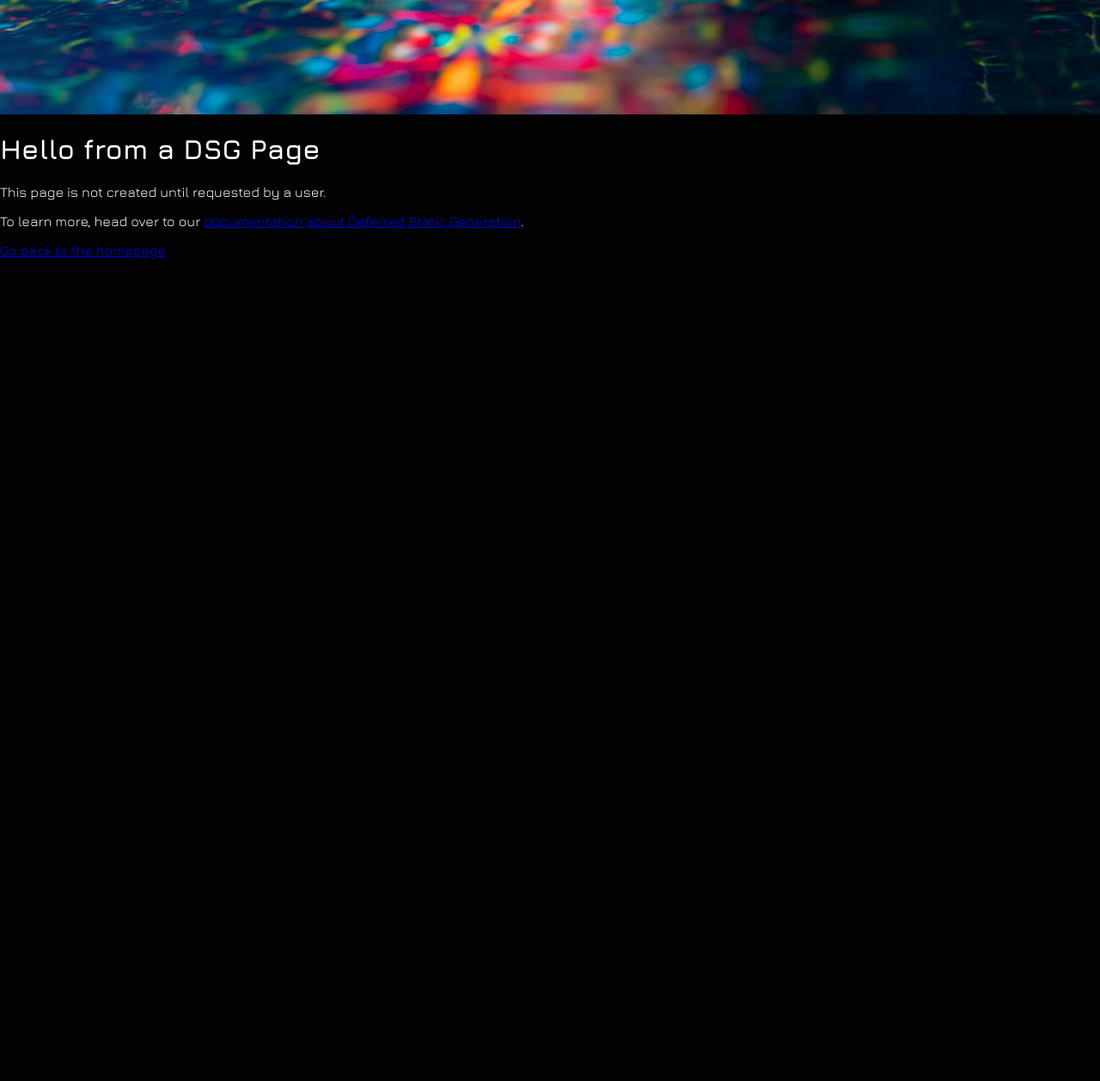
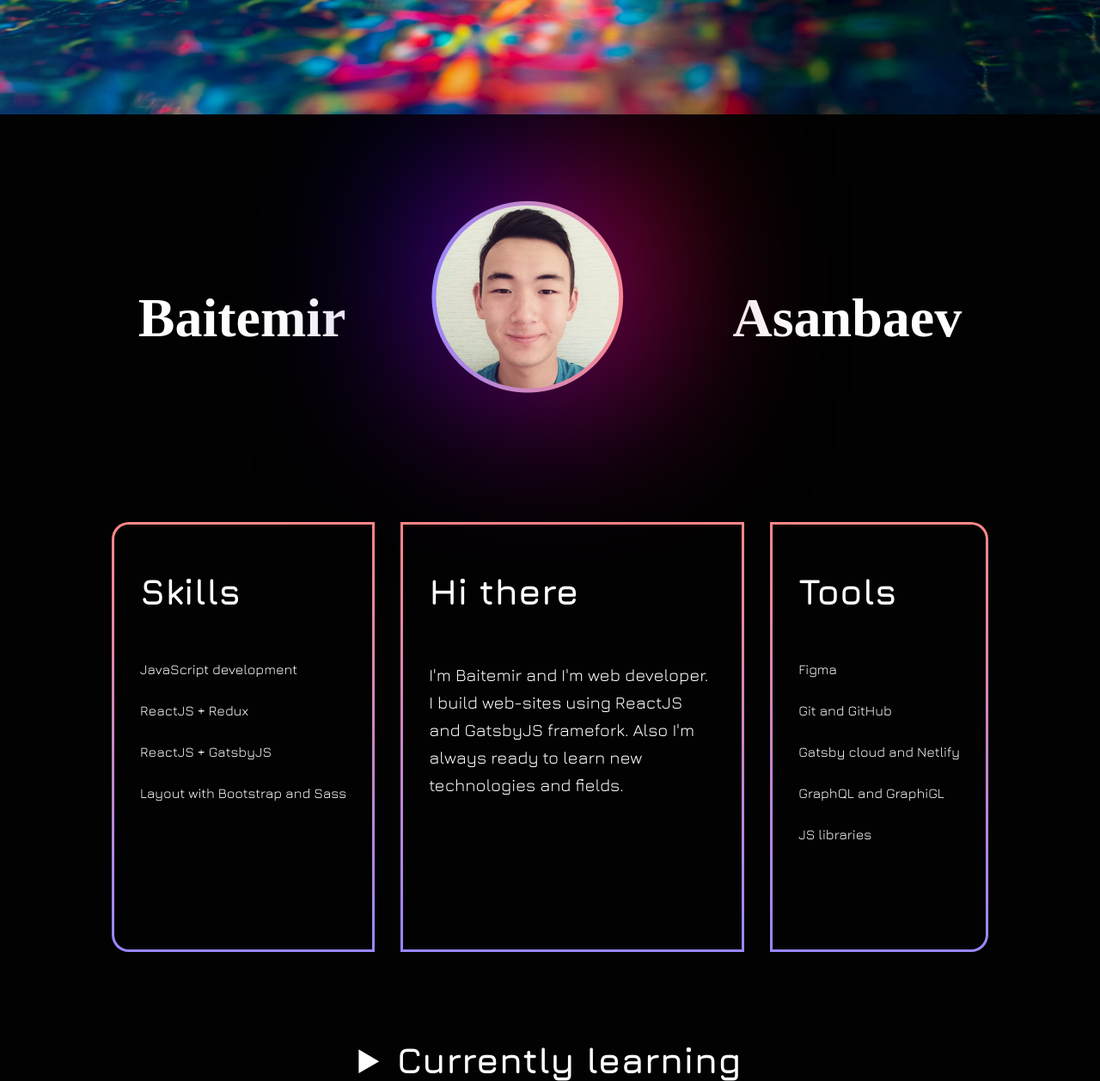
Before and after one commit to BaitemirAsanbaev/portfolio-gatsby, a Gatsby site: page /using-dsg in a window 1280 px wide. Shown: the part 705-1962 px from the top of the page at 86% size. Before the commit the page ends 1005 px from the top, so only its background shows below. Built offline with nearby package versions, Linux system fonts and the light colour scheme; Gatsby itself is replaced by a stand-in of ours; a web font is replaced by a local one.

Commit message:
about section done

```diff
--- /dev/null
+++ b/src/components/About/About.js
@@ -0,0 +1,55 @@
+import * as React from "react"
+import profile_photo from "../../images/profile-photo.png"
+import { about, about_title, ang_blur, profile_div, about_body, skills, bio, tools, currently } from "./About.module.scss"
+
+const About = () => {
+  return (
+    <div id="about" className={about}>
+      <div className={about_title}>
+        <h2>Baitemir</h2>
+        <div className={profile_div}>
+          <img src={profile_photo} alt="profile photo" />
+          <div className={ang_blur}>
+          </div>
+        </div>
+        <h2>Asanbaev</h2>
+      </div>
+      <div className={about_body}>
+        <div className={skills}>
+          <h3>Skills</h3>
+          <span>JavaScript development</span>
+          <span>ReactJS + Redux</span>
+          <span>ReactJS + GatsbyJS</span>
+          <span>Layout with Bootstrap and Sass</span>
+        </div>
+        <div className={bio}>
+          <h3>Hi there</h3>
+          <span>I'm Baitemir and I'm web developer. I build web-sites using ReactJS and GatsbyJS framefork. Also I'm always ready to learn new technologies and fields.</span>
+        </div>
+        <div className={tools}>
+          <h3>Tools</h3>
+          <span>Figma</span>
+          <span>Git and GitHub</span>
+          <span>Gatsby cloud and Netlify</span>
+          <span>GraphQL and GraphiGL</span>
+          <span>JS libraries</span>
+        </div>
+      </div>
+      <div className={currently}>
+        <details>
+          <summary>Currently learning</summary>
+          <span>
+            <ul>
+              <li>NodeJS</li>
+              <li>WordPress CMS</li>
+              <li>Gatsby's plugins</li>
+              <li>Python/Django</li>
+            </ul>
+          </span>
+        </details>
+      </div>
+    </div>
+  );
+}
+
+export default About;
--- /dev/null
+++ b/src/components/About/About.module.scss
@@ -0,0 +1,184 @@
+.about {
+  display: flex;
+  flex-direction: column;
+  align-items: center;
+  padding: 0px 20px;
+  .about_title {
+    display: flex;
+    justify-content: space-evenly;
+    align-items: center;
+    h2 {
+      font-family: "Macondo", cursive;
+      font-size: 64px;
+    }
+    .profile_div {
+      position: relative;
+      top: 100px;
+      margin: 0 100px;
+      img {
+        z-index: 2;
+        position: relative;
+        display: block;
+      }
+      .ang_blur {
+        width: 250px;
+        height: 250px;
+        background: conic-gradient(red, blue);
+        filter: blur(100px);
+        position: relative;
+        top: -250px;
+        z-index: 1;
+      }
+    }
+  }
+  .about_body {
+    display: flex;
+    justify-content: center;
+    > :nth-child(2) {
+      margin: 0 30px;
+    }
+    > div {
+      display: flex;
+      flex-direction: column;
+
+      margin: auto;
+      max-width: 400px;
+      height: 500px;
+
+      position: relative;
+      padding: 10px 30px;
+      box-sizing: border-box;
+
+      $border: 3px;
+      background-color: #020202;
+      background-clip: padding-box; /* !importanté */
+      border: solid $border transparent; /* !importanté */
+
+      &:before {
+        content: "";
+        position: absolute;
+        top: 0;
+        right: 0;
+        bottom: 0;
+        left: 0;
+        z-index: -1;
+        margin: -$border; /* !importanté */
+        border-radius: inherit; /* !importanté */
+        background: linear-gradient(to bottom, #ff8787, #9887ff);
+      }
+      h3 {
+        font-size: 42px;
+      }
+      span {
+        margin: 15px 0px;
+      }
+    }
+    .skills {
+      border-bottom-left-radius: 20px;
+      border-top-left-radius: 20px;
+    }
+    .tools {
+      border-bottom-right-radius: 20px;
+      border-top-right-radius: 20px;
+    }
+    .bio {
+      span {
+        line-height: 1.6;
+        font-size: 20px;
+      }
+    }
+  }
+  .currently {
+    margin-top: 100px;
+    summary {
+      font-size: 42px;
+      font-weight: bold;
+      cursor: pointer;
+    }
+    span {
+      font-size: 26px;
+      ul{
+        padding-left: 60px;
+        li{
+          margin: 15px 0;
+        }
+      }
+    }
+  }
+}
+
+
+@media(max-width: 1100px){
+  .about_body{
+    flex-direction: column;
+    >div{
+      border-radius: 0!important;
+      margin-top: 30px!important;
+    }
+  }
+}
+@media (max-width: 1000px) {
+  .about_title{
+    h2{
+      font-size: 48px!important;
+    }
+    .profile_div{
+      margin: 0 40px!important;
+    }
+  }
+}
+@media (max-width: 750px) {
+  .about_title{
+    h2{
+      font-size: 32px!important;
+    }
+    .profile_div{
+      margin: 0 20px!important;
+      img{
+        width: 150px;
+        left: 60px;
+      }
+    }
+  }
+}
+@media (max-width: 750px) {
+  .about_title{
+    h2{
+      font-size: 24px!important;
+    }
+    .profile_div{
+      margin: 0 0px!important;
+      img{
+        width: 100px;
+        left: 10px;
+        top: -30px;
+      }
+      .ang_blur{
+        width: 130px!important;
+        height: 130px!important;
+      }
+    }
+  }
+  .currently{
+    summary{
+      font-size: 24px!important;
+    }
+  }
+}
+@media (max-width: 350px) {
+  .about_title{
+    h2{
+      font-size: 20px!important;
+    }
+    .profile_div{
+      img{
+        width: 80px;
+        top: -50px!important;
+      }
+      .ang_blur{
+        width: 100px!important;
+        height: 100px!important;
+      }
+    }
+  }
+}
--- a/src/components/layout.css
+++ b/src/components/layout.css
@@ -8,4 +8,5 @@ body{
 }
 *{
   box-sizing: border-box;
+  scroll-behavior: smooth;
 }
--- a/src/components/layout.js
+++ b/src/components/layout.js
@@ -10,19 +10,17 @@ import PropTypes from "prop-types"
 
 import Header from "./Header/header"
 import "./layout.css"
+import About from "./About/About"
 
-const Layout = ({ children }) => {
+const Layout = () => {
 
   return (
     <>
       <Header />
-        <main>{children}</main>
+      <About/>
     </>
   )
 }
 
-Layout.propTypes = {
-  children: PropTypes.node.isRequired,
-}
 
 export default Layout
```
Also changed, not shown: src/images/profile-photo.png (added).
